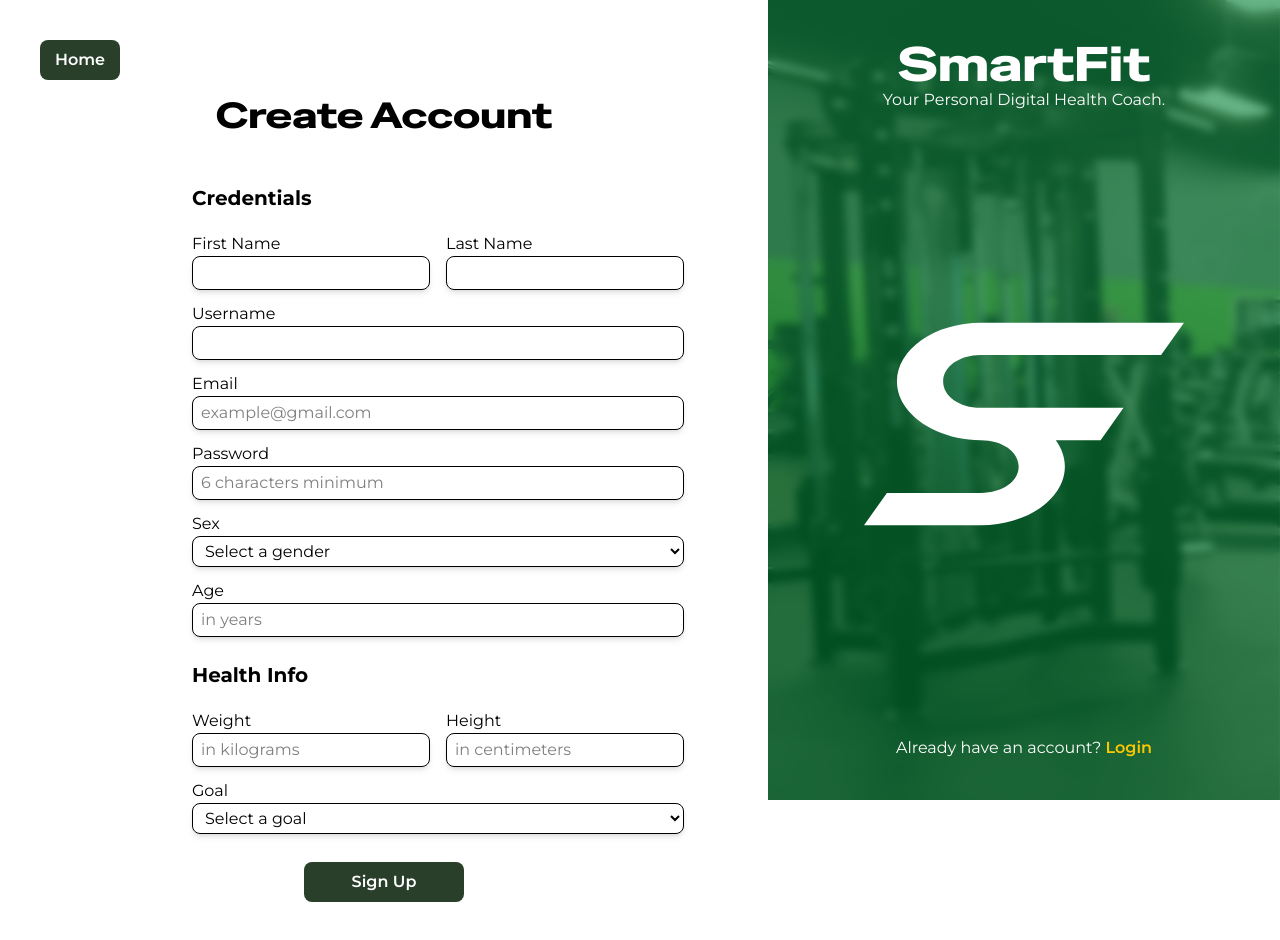
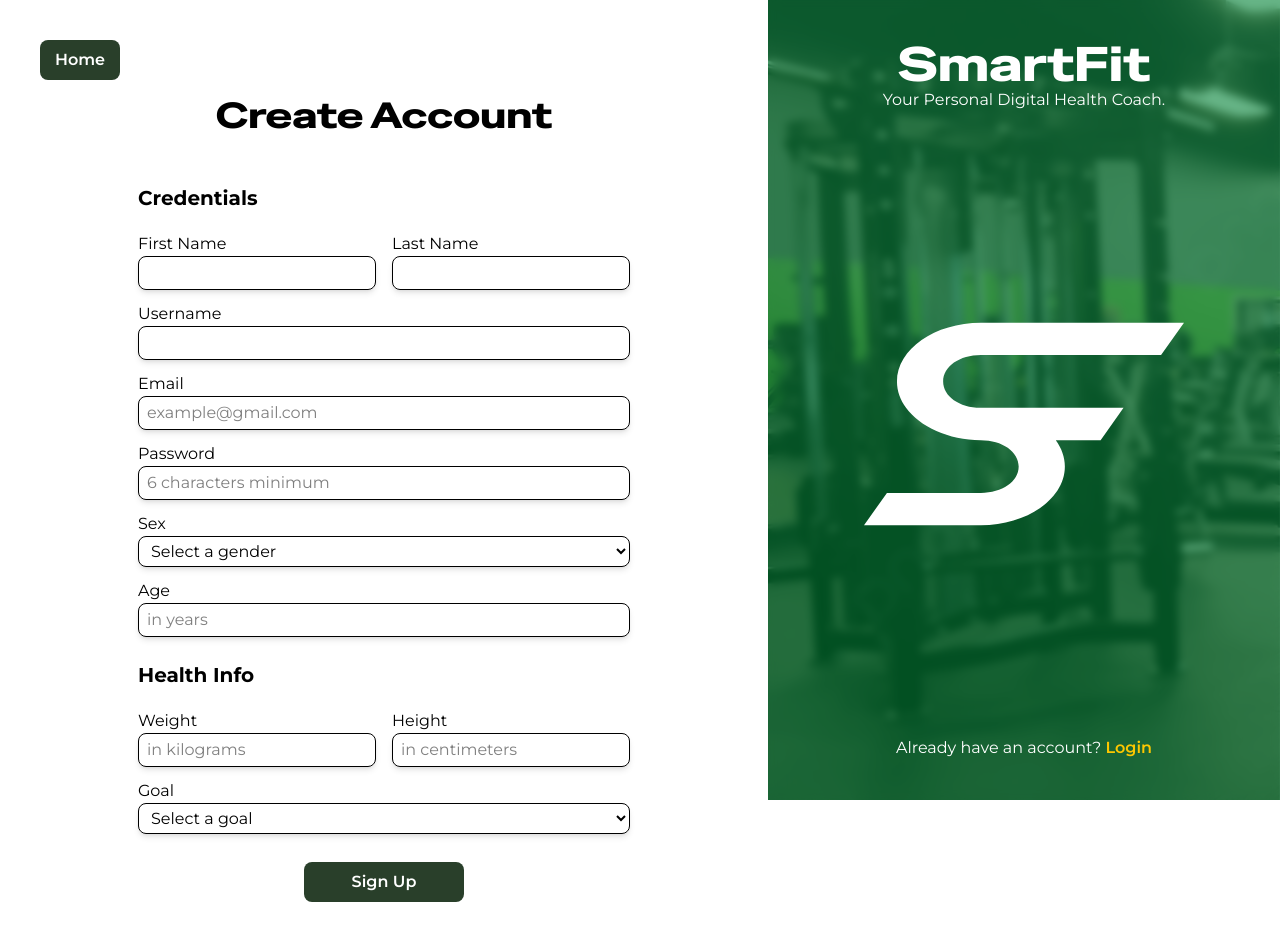
Before and after one commit to clunckyboy/SmartFit-Front-End, a React (Vite) app: page /signup in a window 1280 px wide. Shown: the top 940 px of the page. Built offline with nearby package versions, Linux system fonts and the light colour scheme; no server answers; what tailwind-corner-smoothing would draw is missing.

Commit message:
Minor UI fix on sign up

```diff
--- a/src/pages/SignupPage.jsx
+++ b/src/pages/SignupPage.jsx
@@ -52,7 +52,7 @@ function SignupPage() {
           <h1 className="text-3xl sm:text-4xl font-special-gothic-expanded-one">Create Account</h1>
         </div>
 
-        <form onSubmit={onSubmitHandler} className="w-full max-w-sm flex flex-col justify-center space-y-3">
+        <form onSubmit={onSubmitHandler} className="w-full max-w-sm flex flex-col items-center justify-center space-y-3">
           <fieldset className="border-none p-0 m-0 space-y-3">
             <legend className="text-xl font-montserrat font-bold mb-5 block">Credentials</legend>
 
```
